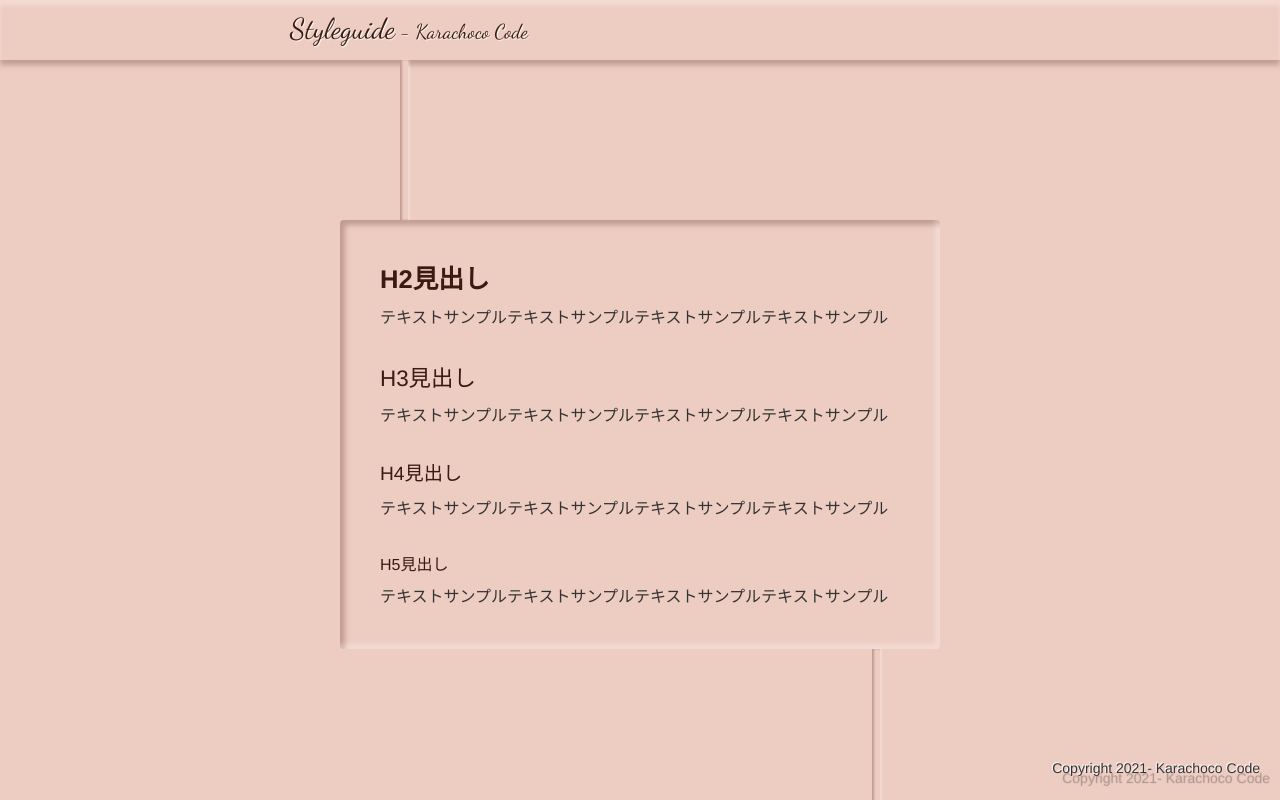
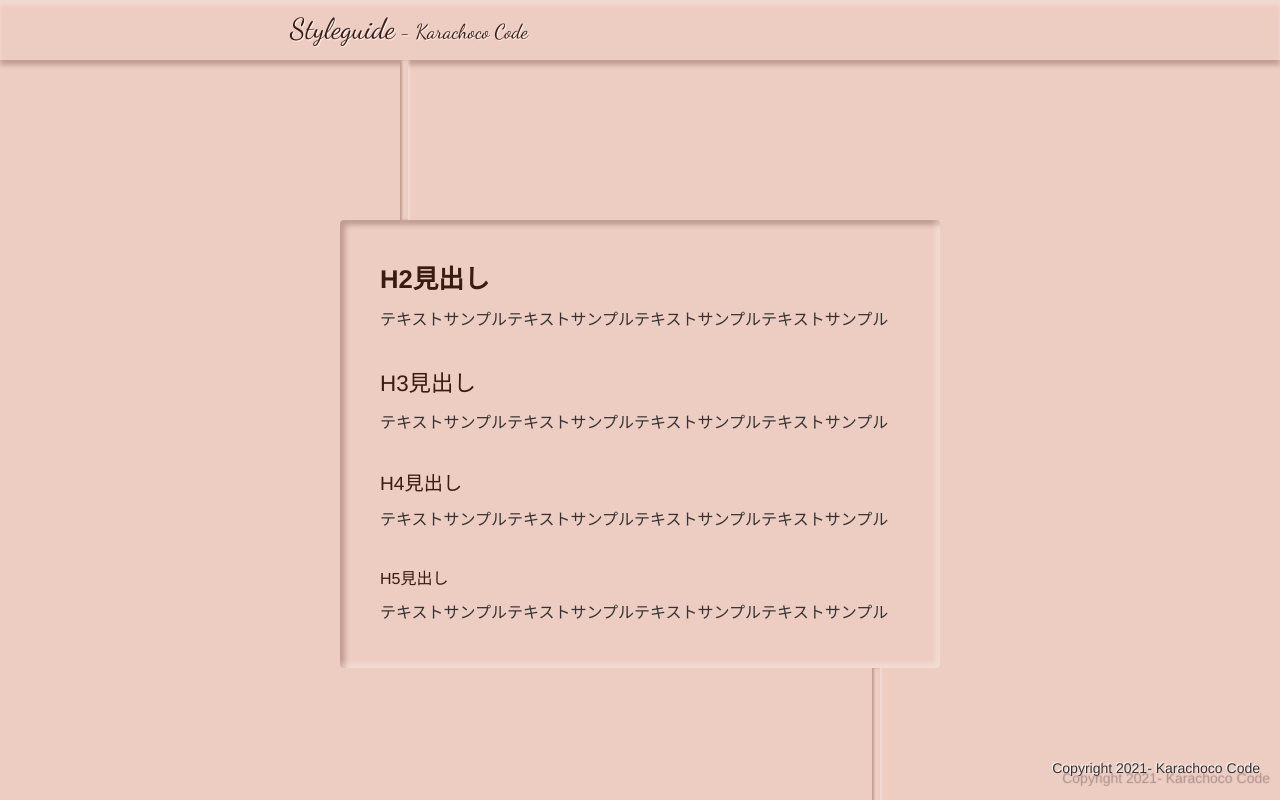
Before and after one commit to chinen-octtn/chi-portfolio, a Vue app: page /styleguide in a window 1280 px wide. Shown: the top 800 px of the page. Built offline with nearby package versions, Linux system fonts and the light colour scheme.

Commit message:
mod: text style line-height＋

```diff
--- a/src/components/element/Text.vue
+++ b/src/components/element/Text.vue
@@ -1,8 +1,5 @@
 <template>
-  <p class="text">
-    {{ text }}
-    <slot />
-  </p>
+  <p class="text" v-html="text"></p>
 </template>
 
 <script>
@@ -19,5 +16,6 @@ export default {
 <style scoped>
 .text {
   color: var(--color-text);
+  line-height: 1.8;
 }
 </style>
```
